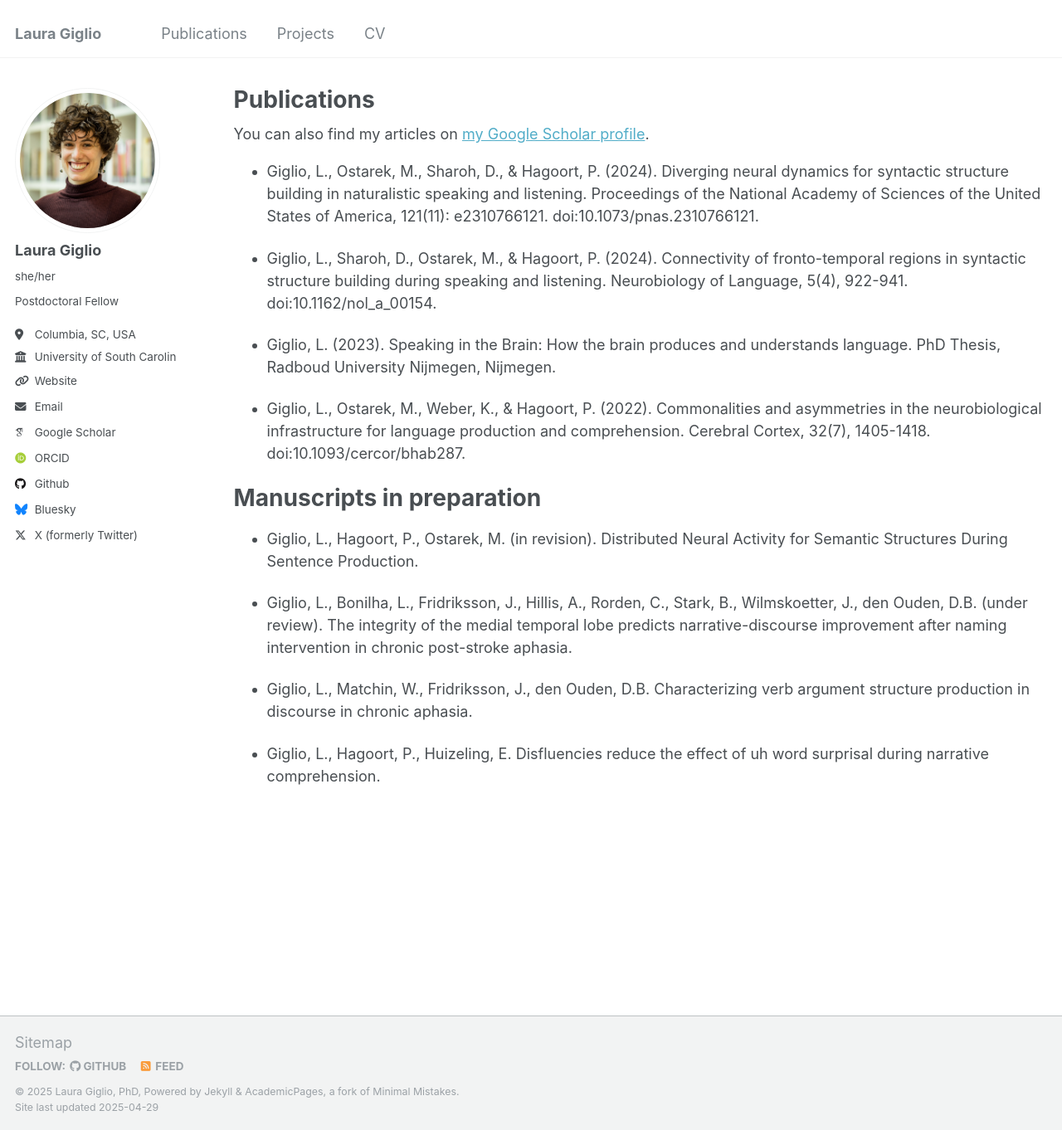
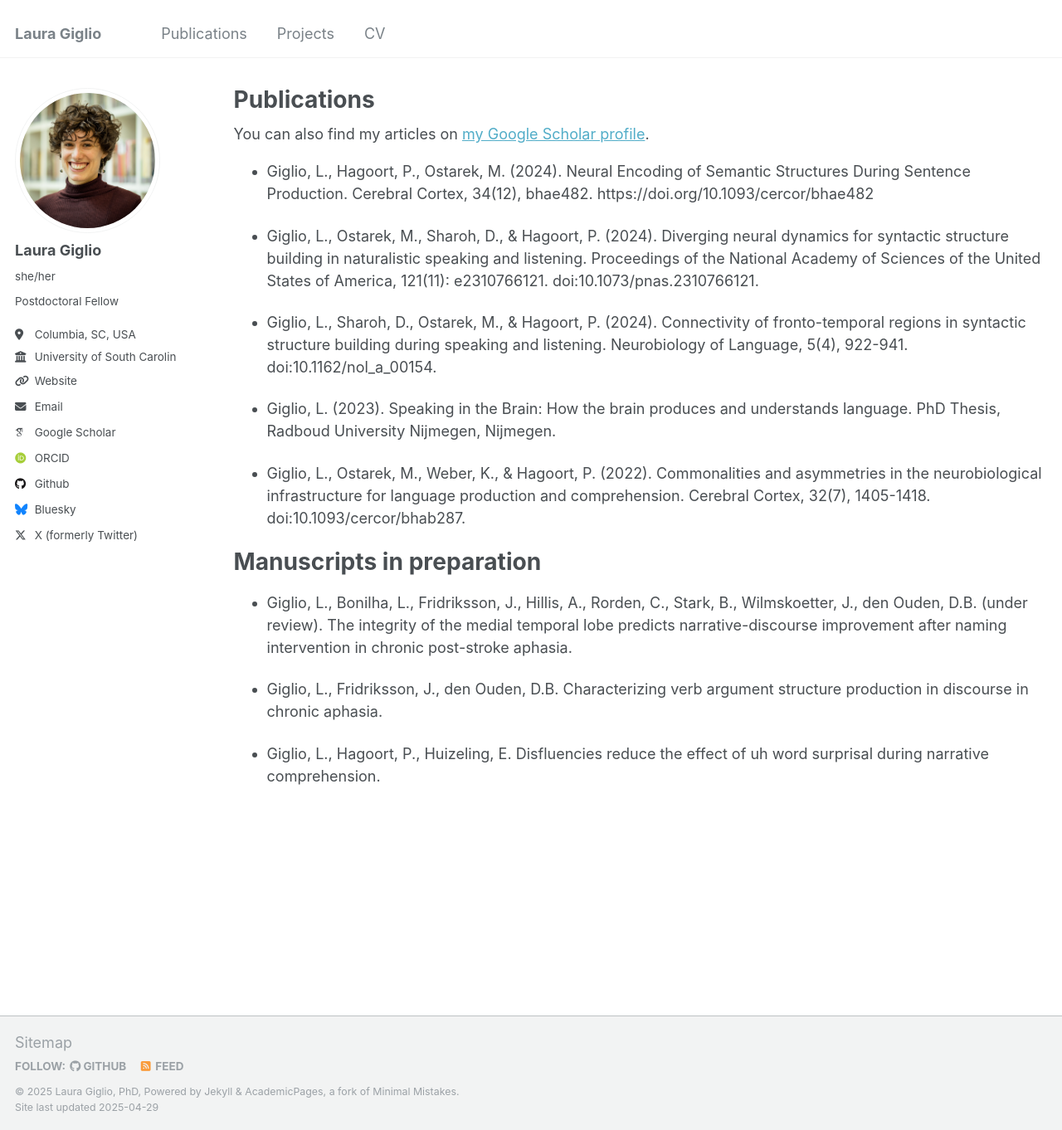
Before and after one commit to lauragiglio/lauragiglio.github.io, a Jekyll site: the page built from _pages/publications.md, in a window 1280 px wide and 1362 px high. Shown: the whole window at 83% size. Built offline with Jekyll 4.4.1, drawn with Linux system fonts in a browser that asks for light colours; some web fonts are replaced.

Commit message:
Update publications.md

```diff
--- a/_pages/publications.md
+++ b/_pages/publications.md
@@ -11,6 +11,7 @@ author_profile: true
 
 {% include base_path %}
 
+* Giglio, L., Hagoort, P., Ostarek, M. (2024). Neural Encoding of Semantic Structures During Sentence Production. Cerebral Cortex, 34(12), bhae482. https://doi.org/10.1093/cercor/bhae482
 
 * Giglio, L., Ostarek, M., Sharoh, D., & Hagoort, P. (2024). Diverging neural dynamics for syntactic structure building in naturalistic speaking and listening. Proceedings of the National Academy of Sciences of the United States of America, 121(11): e2310766121. doi:10.1073/pnas.2310766121.
 
@@ -25,14 +26,12 @@ author_profile: true
 
 Manuscripts in preparation
 =====
-* Giglio, L., Hagoort, P., Ostarek, M. (in revision). Distributed Neural Activity for Semantic Structures
-During Sentence Production.
 
 * Giglio, L., Bonilha, L., Fridriksson, J., Hillis, A., Rorden, C., Stark, B., Wilmskoetter, J., den Ouden, D.B.
 (under review). The integrity of the medial temporal lobe predicts narrative-discourse
 improvement after naming intervention in chronic post-stroke aphasia.
 
-* Giglio, L., Matchin, W., Fridriksson, J., den Ouden, D.B. Characterizing verb argument structure
+* Giglio, L., Fridriksson, J., den Ouden, D.B. Characterizing verb argument structure
 production in discourse in chronic aphasia.
 
 * Giglio, L., Hagoort, P., Huizeling, E. Disfluencies reduce the effect of uh word surprisal during narrative
```
